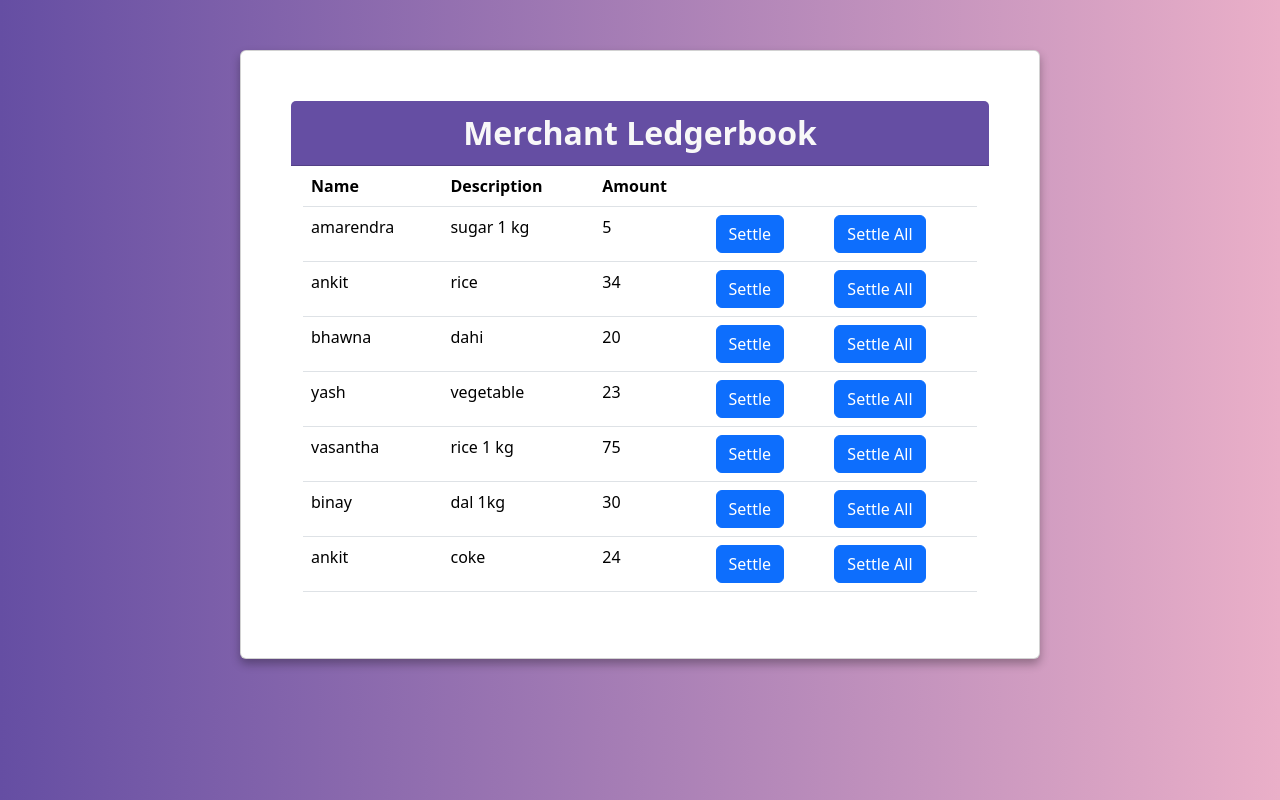
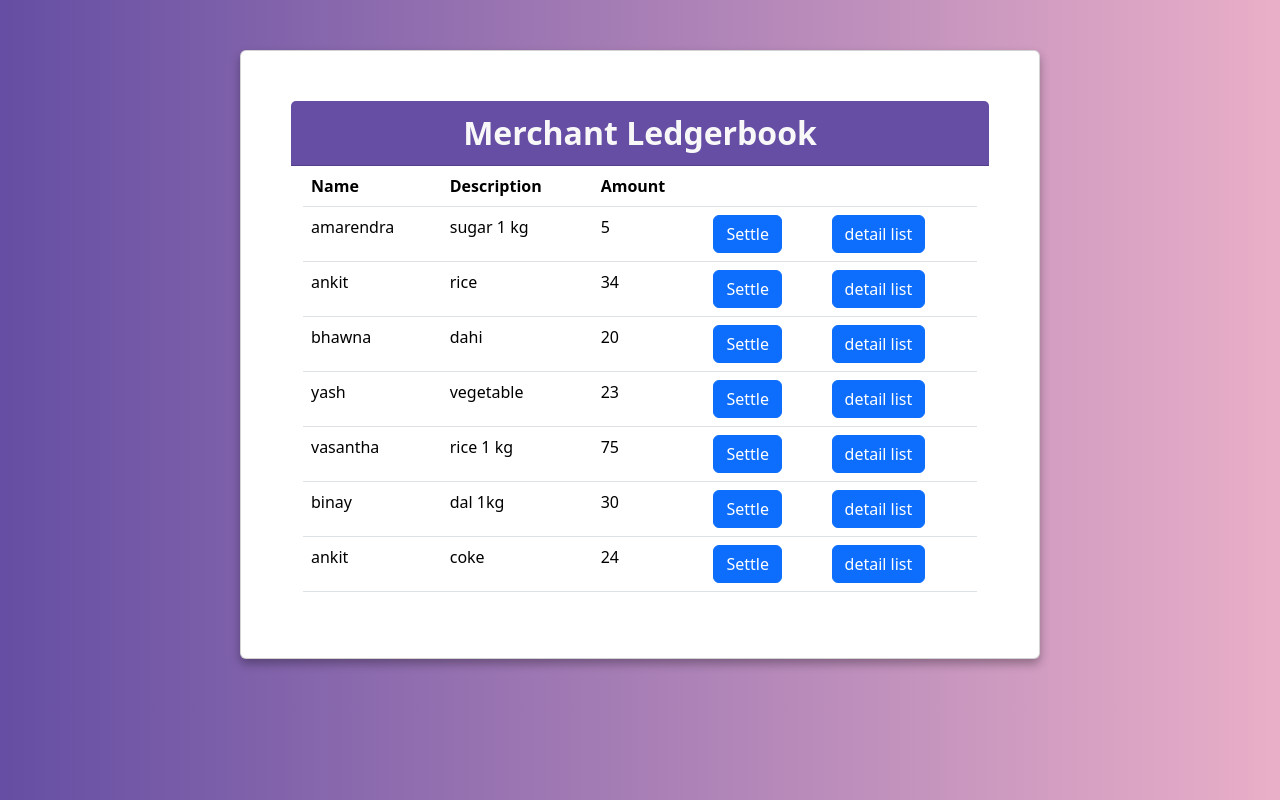
Before and after one commit to aryan-basu-gemini/Merchant-Ledgerbook, a Django app: page /table in a window 1280 px wide. Run offline with Django 4.2, Linux system fonts and the light colour scheme; data comes from the database, SQL or seed files in the repository.

Commit message:
Update table.html

```diff
--- a/logbooks/templates/table.html
+++ b/logbooks/templates/table.html
@@ -33,7 +33,7 @@
                         <td>{{n.description}}</td>
                         <td>{{n.amount}}</td>
                         <td><a class="btn btn-primary" href="settle/{{n.id}}">Settle</a></td>
-                        <td><a class="btn btn-primary" href="script/{{n.primary}}">Settle All</a></td>
+                        <td><a class="btn btn-primary" href="script/{{n.primary}}">detail list</a></td>
 
 
 
```
